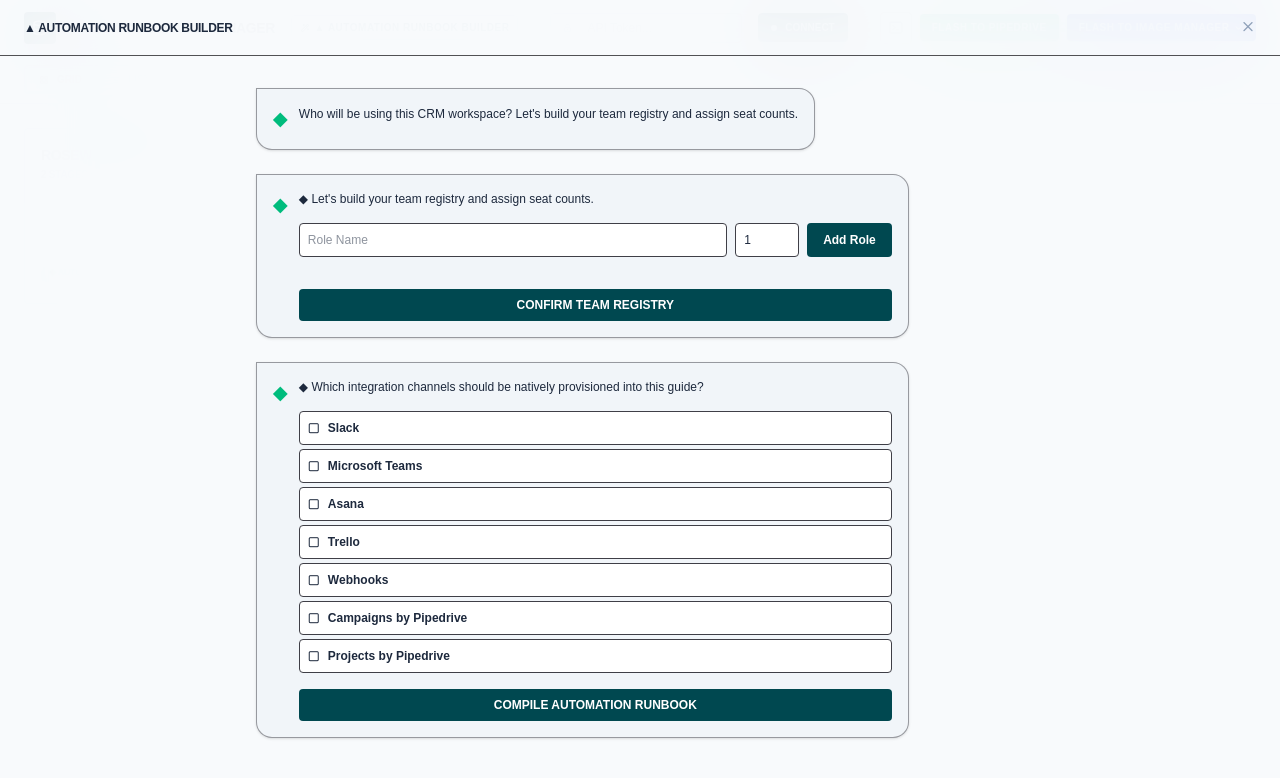
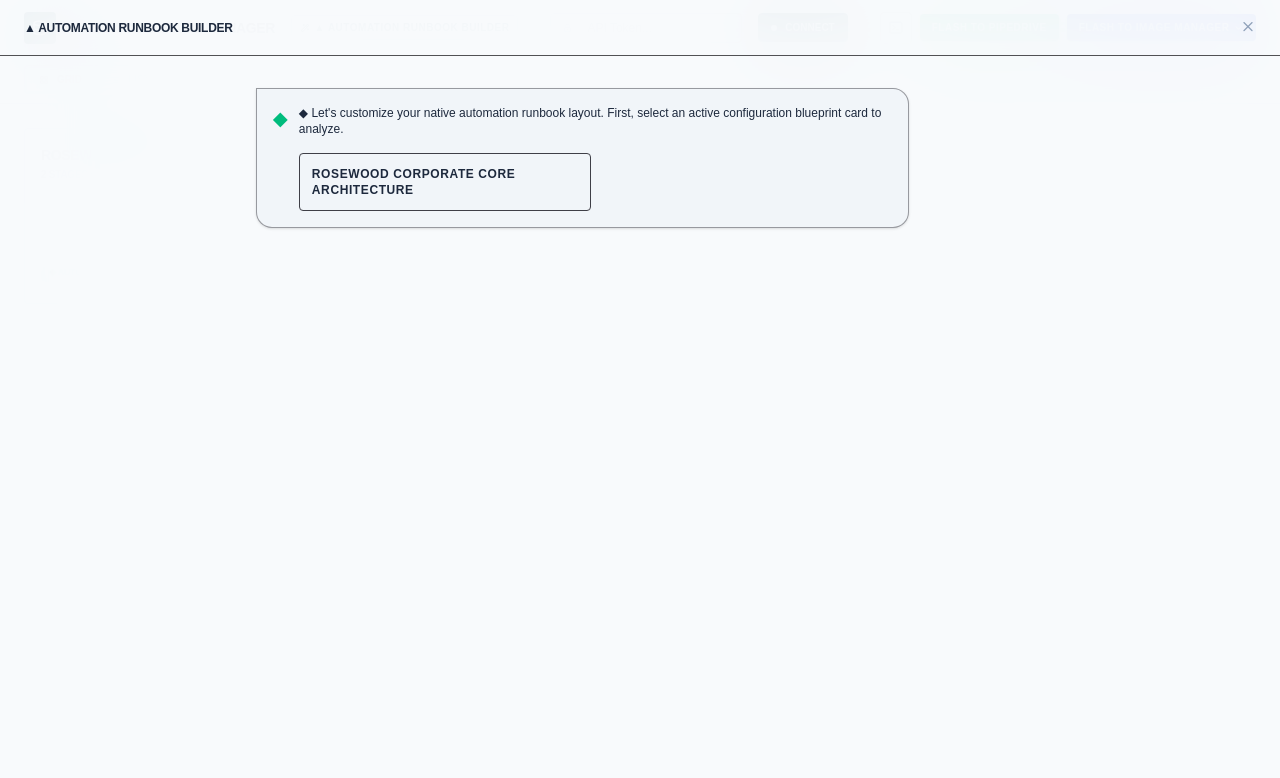
Before and after one commit to michaelfall-collab/rosewood-engine, a Next.js app: page / in a window 1280 px wide. Both pictures are taken after a click on the button "▲ AUTOMATION RUNBOOK BUILDER". Shown: the top 778 px of the page. Built offline with nearby package versions, Linux system fonts and the light colour scheme.

Commit message:
Fix the Ingested Blueprint Data Bug (undefined Ingredient)

```diff
--- a/app/page.tsx
+++ b/app/page.tsx
@@ -75,14 +75,15 @@ export default function ClientCockpitDashboard() {
   const [tempRoleLabel, setTempRoleLabel] = useState("");
   const [tempRoleSeats, setTempRoleSeats] = useState(1);
 
-  const compileRawModelPromptManifest = (targetImage: any) => {
+  const compileRawModelPromptManifest = () => {
+    const targetImage = images.find(i => i.id === abSelectedImageId);
     return generateRunbookPrompt(targetImage, abSelectedIntegrations, { userRoles: abRoles });
   };
 
   const compilePromptManifest = () => {
     const targetImage = images.find(i => i.id === abSelectedImageId);
     if (!targetImage) return;
-    const assembledPromptText = compileRawModelPromptManifest(targetImage);
+    const assembledPromptText = compileRawModelPromptManifest();
     setTelemetryLogs(prev => [{
       type: "OUTBOUND",
       timestamp: new Date().toLocaleTimeString(),
@@ -102,10 +103,10 @@ export default function ClientCockpitDashboard() {
 
   const openAB = () => {
     setAbOpen(true);
-    setAbStep('chat');
+    setAbStep('select');
     setAbSelectedImageId(null);
     setAbSelectedIntegrations([]);
-    setAbChatHistory([{ sender: "ai", text: "Who will be using this CRM workspace? Let's build your team registry and assign seat counts." }]);
+    setAbChatHistory([]);
     setAbPromptViewOpen(false);
     setAbRoles([]);
   };
@@ -730,7 +731,12 @@ export default function ClientCockpitDashboard() {
                               disabled={isProcessing}
                               onClick={() => {
                                   setAbSelectedImageId(img.id);
-                                  setAbChatHistory(prev => [...prev, { sender: "ai", text: `◆ Let's customize your native automation runbook layout. First, select an active configuration blueprint card to analyze.` }, { sender: "user", text: `Analyze blueprint: ${img.name}` }]);
+                                  setAbChatHistory(prev => [
+                                    ...prev,
+                                    { sender: "ai", text: `◆ Let's customize your native automation runbook layout. First, select an active configuration blueprint card to analyze.` },
+                                    { sender: "user", text: `Analyze blueprint: ${img.name}` },
+                                    { sender: "ai", text: "Who will be using this CRM workspace? Let's build your team registry and assign seat counts." }
+                                  ]);
                                   setAbStep('chat');
                               }}
                               className="p-3 border border-zinc-700 rounded-sm hover:bg-white dark:hover:bg-zinc-700 text-xs font-bold uppercase tracking-wider text-left hover:scale-[1.01] active:scale-[0.99] transition-all duration-300"
@@ -746,11 +752,10 @@ export default function ClientCockpitDashboard() {
                 {/* Step: Conversational Team Registry & Integrations */}
                 {abStep === 'chat' && (
                     <div className="space-y-6">
-                        {/* Team Registry Phase */}
+                        {/* Team Registry Phase (Render if registry not committed) */}
+                        {!abChatHistory.some(msg => msg.text.startsWith("Commit Team Registry")) && (
                             <div className="bg-slate-100 dark:bg-zinc-800 p-4 rounded-2xl rounded-tl-none max-w-[85%] flex gap-3 text-xs shadow-sm border border-zinc-700/50">
-                            <span className="font-bold text-lg text-emerald-500">◆</span>
                                 <div className="space-y-4 w-full">
-                            <p>◆ Let's build your team registry and assign seat counts.</p>
                                     <div className="flex gap-2">
                                         <input value={tempRoleLabel} onChange={e => setTempRoleLabel(e.target.value)} placeholder="Role Name" className="flex-1 bg-white dark:bg-zinc-900 border border-zinc-700 rounded p-2 text-xs" />
                                         <input type="number" value={tempRoleSeats} onChange={e => setTempRoleSeats(parseInt(e.target.value) || 0)} className="w-16 bg-white dark:bg-zinc-900 border border-zinc-700 rounded p-2 text-xs" />
@@ -770,16 +775,19 @@ export default function ClientCockpitDashboard() {
                                         ))}
                                     </div>
                                     <button onClick={() => {
-                                setAbChatHistory(prev => [...prev, { sender: "user", text: `Commit Team Registry: ${abRoles.map(r => r.roleName).join(", ")}` }]);
+                                        setAbChatHistory(prev => [...prev,
+                                            { sender: "user", text: `Commit Team Registry: ${abRoles.map(r => r.roleName).join(", ")}` },
+                                            { sender: "ai", text: `◆ Understood. Which integration channels should be natively provisioned into this guide?` }
+                                        ]);
                                     }} className="w-full bg-[#004850] text-white py-2 rounded text-xs font-bold uppercase hover:scale-[1.01] active:scale-[0.99] transition-all">Confirm Team Registry</button>
                                 </div>
                             </div>
+                        )}
 
-                        {/* Integration Checklist Phase */}
+                        {/* Integration Checklist Phase (Render if registry is committed) */}
+                        {abChatHistory.some(msg => msg.text.startsWith("Commit Team Registry")) && (
                             <div className="bg-slate-100 dark:bg-zinc-800 p-4 rounded-2xl rounded-tl-none max-w-[85%] flex gap-3 text-xs shadow-sm border border-zinc-700/50">
-                            <span className="font-bold text-lg text-emerald-500">◆</span>
                                 <div className="space-y-4 w-full">
-                                <p>◆ Which integration channels should be natively provisioned into this guide?</p>
                                     <div className="space-y-1">
                                     {['Slack', 'Microsoft Teams', 'Asana', 'Trello', 'Webhooks', 'Campaigns by Pipedrive', 'Projects by Pipedrive'].map(int => (
                                         <button
@@ -805,6 +813,7 @@ export default function ClientCockpitDashboard() {
                                     </button>
                                 </div>
                             </div>
+                        )}
                     </div>
                 )}
 
@@ -825,18 +834,18 @@ export default function ClientCockpitDashboard() {
                           <p>◆ Your native automation guidelines have been successfully generated. Review the raw model prompt manifest below.</p>
                           <details className="group my-4">
                             <summary className="text-xs font-bold uppercase tracking-wider text-[#004850] dark:text-emerald-400 cursor-pointer select-none">View Compiled Prompt Payload</summary>
-                            <pre className="font-mono text-[11px] bg-[#0A0F1D] text-emerald-400/90 p-4 rounded-xl border border-zinc-800/80 shadow-inner overflow-x-auto whitespace-pre-wrap">{compileRawModelPromptManifest(images.find(i => i.id === abSelectedImageId))}</pre>
+                            <pre className="font-mono text-[11px] bg-[#0A0F1D] text-emerald-400/90 p-4 rounded-xl border border-zinc-800/80 shadow-inner overflow-x-auto whitespace-pre-wrap">{compileRawModelPromptManifest()}</pre>
                           </details>
 
                           <div className="flex flex-wrap gap-2">
                               <button
-                                  onClick={() => copyToClipboard(compileRawModelPromptManifest(images.find(i => i.id === abSelectedImageId)))}
+                                  onClick={() => copyToClipboard(compileRawModelPromptManifest())}
                                   className="flex-1 flex items-center justify-center gap-2 p-2 bg-white dark:bg-zinc-900 border border-zinc-700 text-[10px] font-bold uppercase tracking-wider text-[#004850] hover:scale-[1.01] active:scale-[0.99] transition-all rounded"
                               >
                                   <i className="ti ti-copy" /> Copy Payload
                               </button>
                               <button
-                                  onClick={() => downloadPayload(compileRawModelPromptManifest(images.find(i => i.id === abSelectedImageId)))}
+                                  onClick={() => downloadPayload(compileRawModelPromptManifest())}
                                   className="flex-1 flex items-center justify-center gap-2 p-2 bg-white dark:bg-zinc-900 border border-zinc-700 text-[10px] font-bold uppercase tracking-wider text-[#004850] hover:scale-[1.01] active:scale-[0.99] transition-all rounded"
                               >
                                   <i className="ti ti-download" /> Download File
@@ -850,7 +859,7 @@ export default function ClientCockpitDashboard() {
                               <button
                                   disabled={isProcessing}
                                   onClick={() => {
-                                      setImages(prev => prev.map(img => img.id === abSelectedImageId ? { ...img, automationInstructions: compileRawModelPromptManifest(img) } : img));
+                                      setImages(prev => prev.map(img => img.id === abSelectedImageId ? { ...img, automationInstructions: compileRawModelPromptManifest() } : img));
                                       setAbOpen(false);
                                       setAbStep('select');
                                   }}
```
Lines whose indentation alone changed are shown as unchanged.
